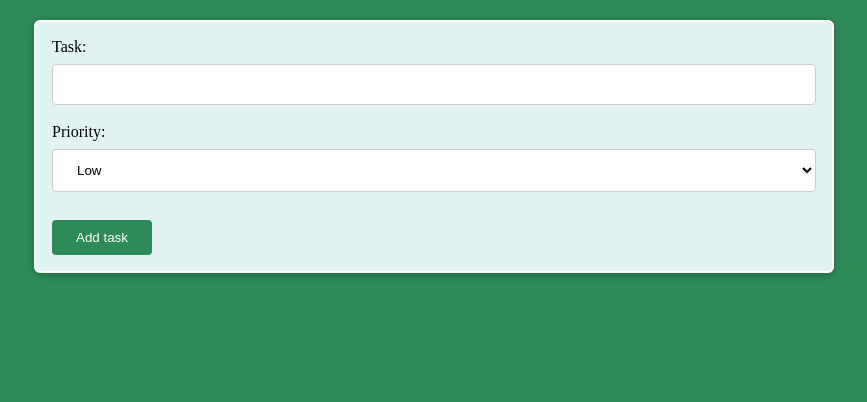
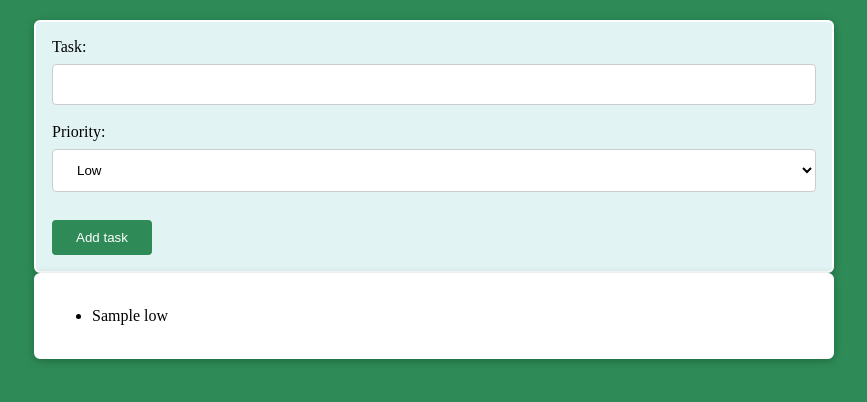
Before and after one commit to edyta555/task-list, a React (Create React App) app: page / in a window 1280 px wide. Both pictures are taken after typing "Sample" into the empty fields and a click on the button "Add task". Shown: the top 402 px of the page, without its empty margins (206-1073 px from the left). Built offline with nearby package versions, Linux system fonts and the light colour scheme.

Commit message:
Add displaying a list of tasks.

```diff
--- a/src/components/Tasks/AddTask.js
+++ b/src/components/AddTask/AddTask.jsx
@@ -3,7 +3,7 @@ import Card from "../UI/Card";
 
 import styles from "./add-task.module.scss";
 
-const AddTask = () => {
+const AddTask = ({ onAddTask }) => {
   const defaultPriority = "low";
   const [enteredTask, setEnteredTask] = useState("");
   const [selectedPriority, setSelectedPriority] = useState(defaultPriority);
@@ -11,6 +11,7 @@ const AddTask = () => {
   const addTaskHandler = (event) => {
     event.preventDefault();
     if (enteredTask.trim().length !== 0) {
+      onAddTask(enteredTask, selectedPriority);
       setEnteredTask("");
       setSelectedPriority(defaultPriority);
     }
--- a/src/components/App.js
+++ b/src/components/App.js
@@ -1,7 +1,22 @@
-import AddTask from "./Tasks/AddTask";
+import { useState } from "react";
+import AddTask from "./AddTask/AddTask";
+import TaskList from "./TaskList/TaskList";
 
 function App() {
-  return <AddTask />;
+  const [taskListData, setTaskListData] = useState([]);
+
+  const addTaskListHandler = (taskName, taskPriority) => {
+    setTaskListData((prevTaskListData) => {
+      console.log("taskListData",taskListData)
+      return [...prevTaskListData, { name: taskName, priority: taskPriority }];
+    });
+  };
+  return (
+    <div>
+      <AddTask onAddTask={addTaskListHandler} />
+      <TaskList tasksData={taskListData}/>
+    </div>
+  );
 }
 
 export default App;
--- /dev/null
+++ b/src/components/TaskList/TaskList.jsx
@@ -0,0 +1,16 @@
+import Card from "../UI/Card";
+const TaskList = ({ tasksData = [] }) => {
+  return (
+    <Card>
+      <ul>
+        {tasksData.map((taskData) => (
+          <li>
+            {taskData.name} {taskData.priority}
+          </li>
+        ))}
+      </ul>
+    </Card>
+  );
+};
+
+export default TaskList;
```
Also changed, not shown: src/components/AddTask/add-task.module.scss (renamed from src/components/Tasks/add-task.module.scss).
